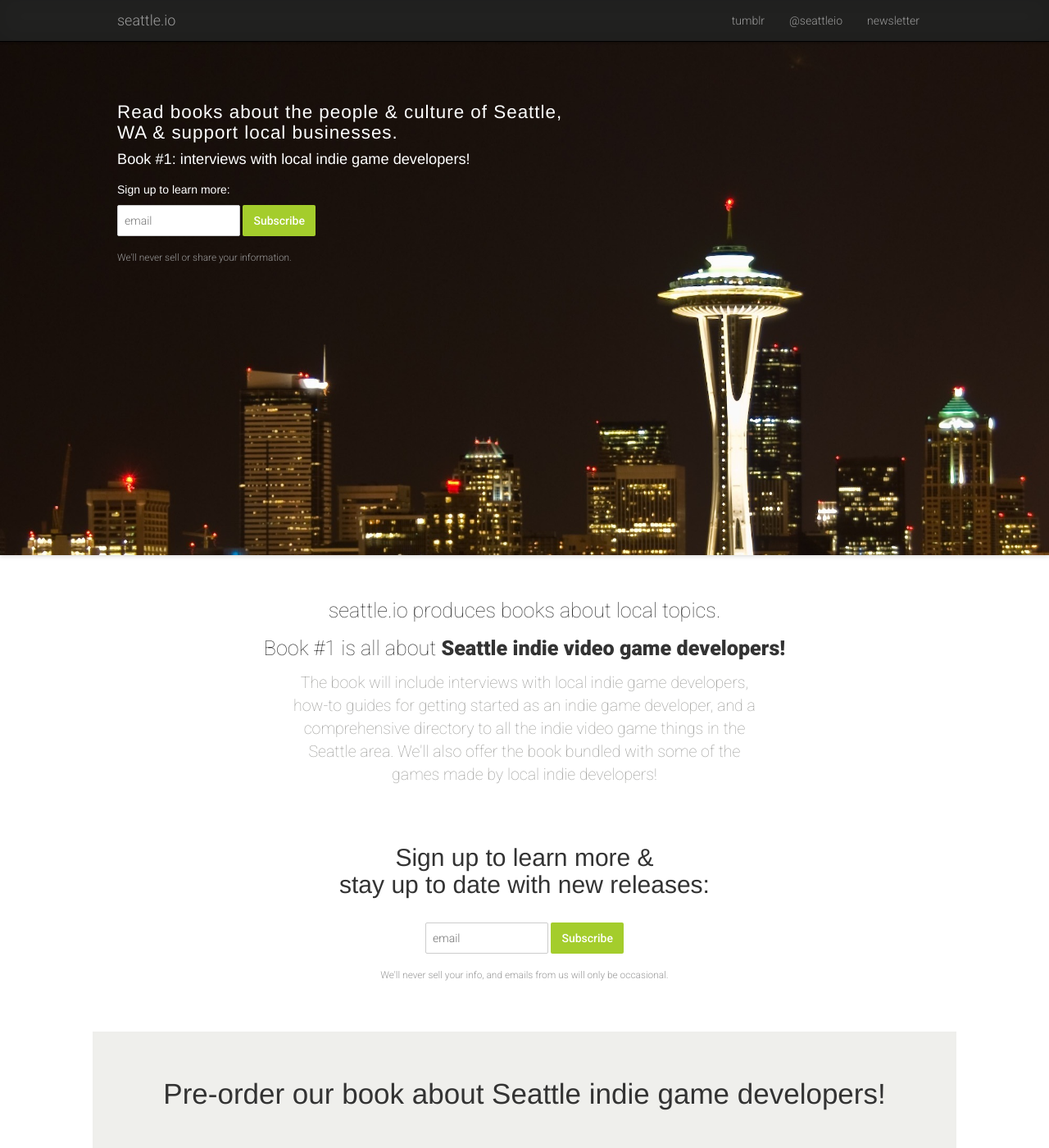
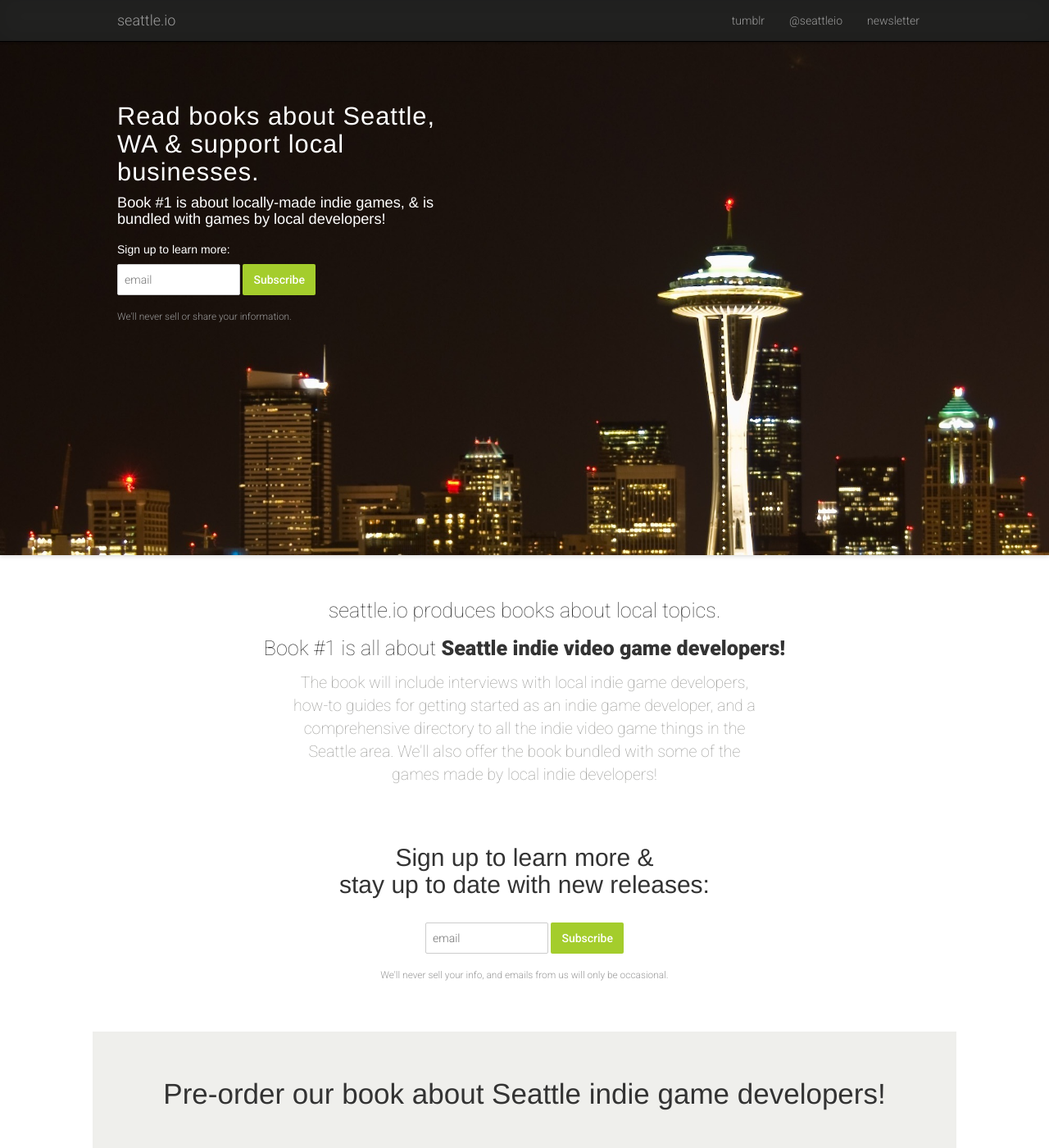
Before and after one commit to seattleio/seattleio.github.com, a Jekyll site: the page built from index.html, in a window 1280 px wide and 1400 px high. Shown: the whole window at 82% size. Built offline with Jekyll 4.4.1, drawn with Linux system fonts in a browser that asks for light colours; comment, search, counter and statistics services are not loaded.

Commit message:
header spacing/layout fixes

```diff
--- a/_layouts/default.html
+++ b/_layouts/default.html
@@ -65,8 +65,9 @@
 
     <div class="header-message">
       {% if page.front == true %}
-        <h3>Read books about the people & culture of Seattle, WA & support local businesses.</h3>
-        <h4>Book #1: interviews with local indie game developers!</h4>
+        <h3>Read books about Seattle, WA & support local businesses.</h3>
+        <h4>Book #1 is about locally-made indie games, & is bundled with games by local developers!</h4>
+
         <!-- Begin MailChimp Signup Form -->
         <div id="mc_embed_signup">
         <form action="http://superbigtree.us5.list-manage1.com/subscribe/post?u=b5b4f7fda673e887e9380b619&amp;id=0884c4f1e3" method="post" id="mc-embedded-subscribe-form" name="mc-embedded-subscribe-form" class="validate" target="_blank" novalidate>
--- a/style.css
+++ b/style.css
@@ -72,6 +72,10 @@ header #mc_embed_signup {
   margin-top: 20px;
 }
 
+.header-message {
+  width: 195px;
+}
+
 header h3 {
   font-weight: 100;
   letter-spacing: 1px;
@@ -98,11 +102,14 @@ header h4 {
 
 @media (min-width: 450px){
   .header-message {
-    width: 55%;
+    width: 250px;
   }
 }
 
 @media (min-width: 600px){
+  .header-message {
+    width: 294px;
+  }
   header #mc_embed_signup {
     display: block;
   }
@@ -110,7 +117,7 @@ header h4 {
 
 @media (min-width: 700px){
   header h3 {
-    font-size: 1.3em;
+    font-size: 1.4em;
   }
 
   header h4 {
@@ -119,8 +126,11 @@ header h4 {
 }
 
 @media (min-width: 900px){
+  .header-message {
+    width: 350px;
+  }
   header h3 {
-    font-size: 1.5em;
+    font-size: 1.8em;
     margin-top: 50px;
   }
   header h4 {
@@ -128,9 +138,12 @@ header h4 {
   }
 }
 
-@media (min-width: 1100px){
+@media (min-width: 1200px){
+  .header-message {
+    width: 435px;
+  }
   header h3 {
-    font-size: 1.6em;
+    font-size: 2.2em;
     margin-top: 75px;
   }
   header h4 {
```
